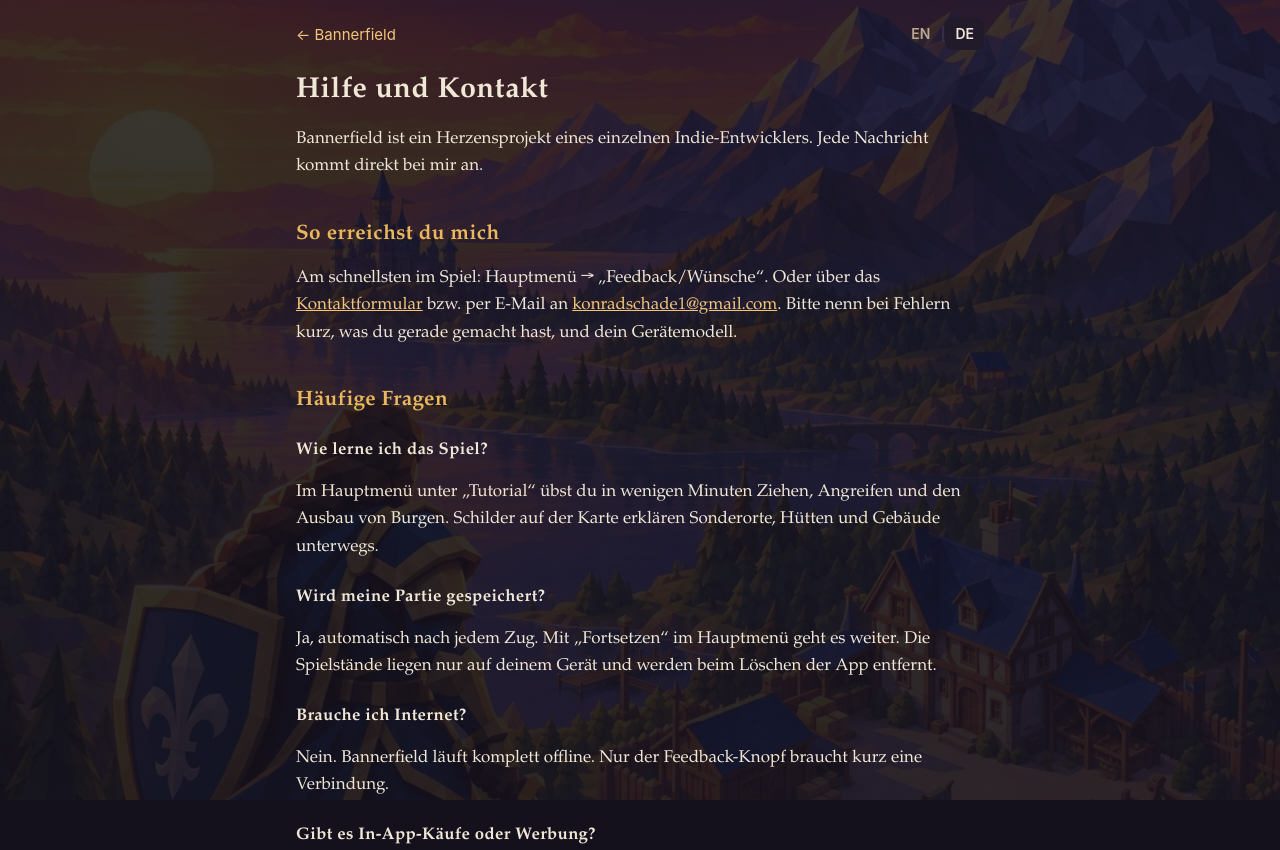
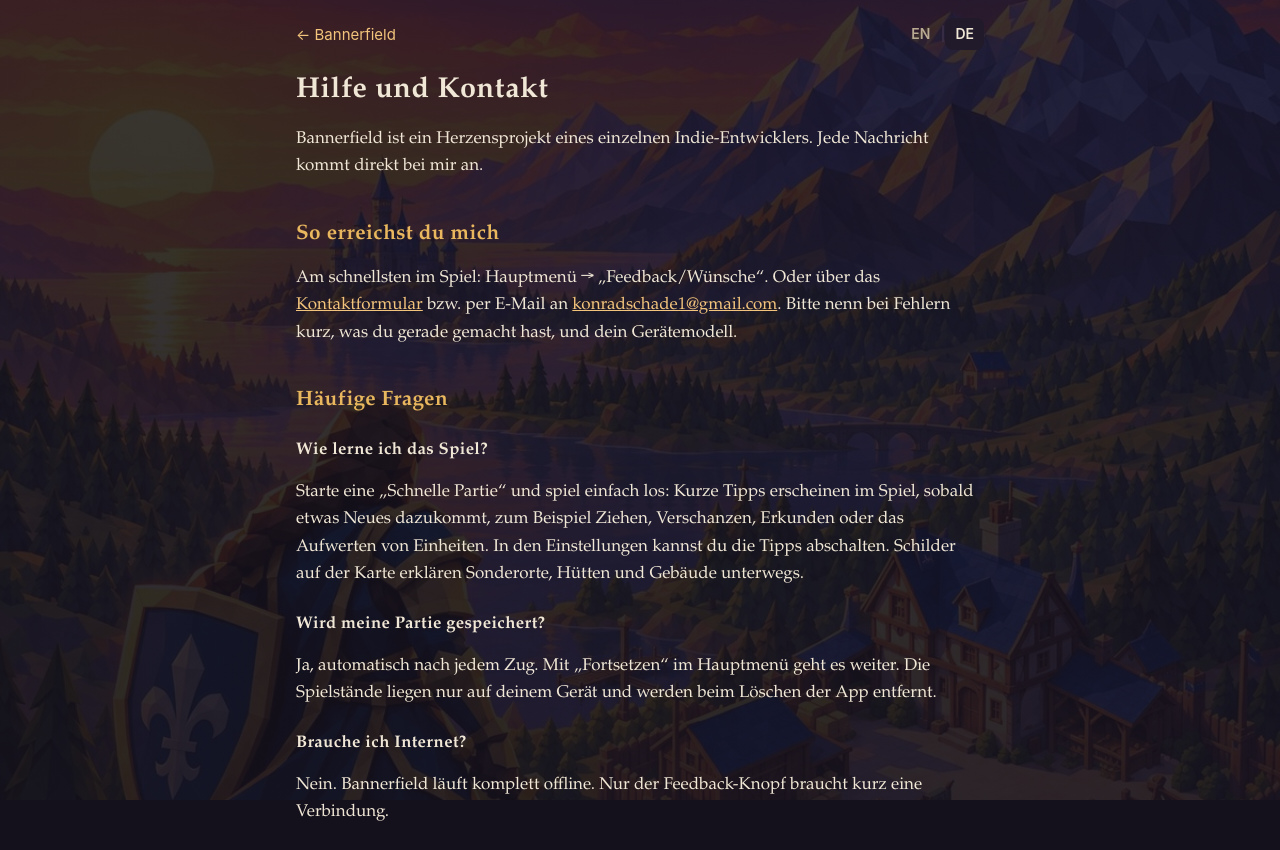
Before and after one commit to konradschade/bannerfield, a plain HTML site: page de/support/index.html in a window 1280 px wide. Shown: the top 850 px of the page. Drawn offline with Linux system fonts and the light colour scheme.

Commit message:
Support: Tipps im Spiel statt Tutorial (1.2.2)
Co-Authored-By: Claude Opus 5.5 <noreply@anthropic.com>

```diff
--- a/de/support/index.html
+++ b/de/support/index.html
@@ -28,8 +28,9 @@
 
   <h2>Häufige Fragen</h2>
   <h3>Wie lerne ich das Spiel?</h3>
-  <p>Im Hauptmenü unter „Tutorial“ übst du in wenigen Minuten Ziehen, Angreifen und den Ausbau von Burgen.
-  Schilder auf der Karte erklären Sonderorte, Hütten und Gebäude unterwegs.</p>
+  <p>Starte eine „Schnelle Partie“ und spiel einfach los: Kurze Tipps erscheinen im Spiel, sobald etwas Neues dazukommt,
+  zum Beispiel Ziehen, Verschanzen, Erkunden oder das Aufwerten von Einheiten. In den Einstellungen kannst du die Tipps
+  abschalten. Schilder auf der Karte erklären Sonderorte, Hütten und Gebäude unterwegs.</p>
   <h3>Wird meine Partie gespeichert?</h3>
   <p>Ja, automatisch nach jedem Zug. Mit „Fortsetzen“ im Hauptmenü geht es weiter. Die Spielstände liegen nur
   auf deinem Gerät und werden beim Löschen der App entfernt.</p>
```
Also changed, not shown: support/index.html (+3 -2 lines).
